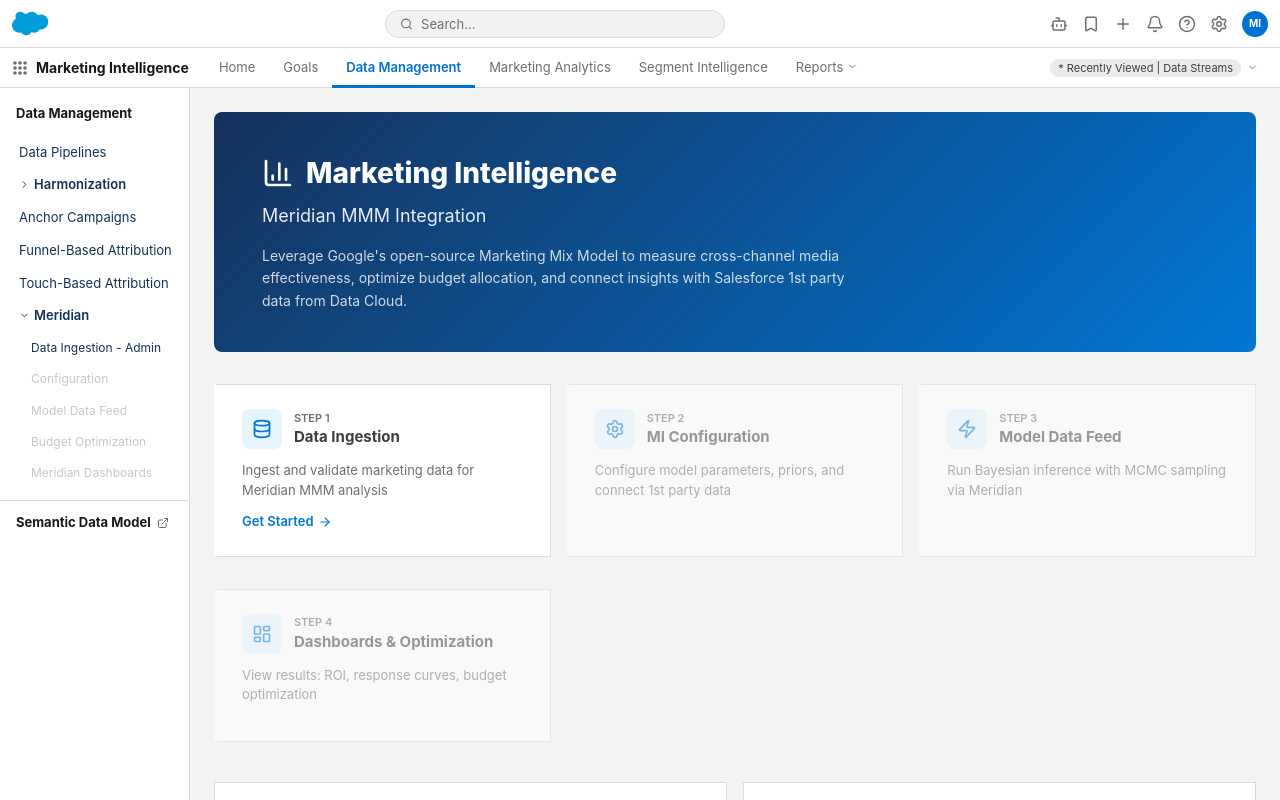
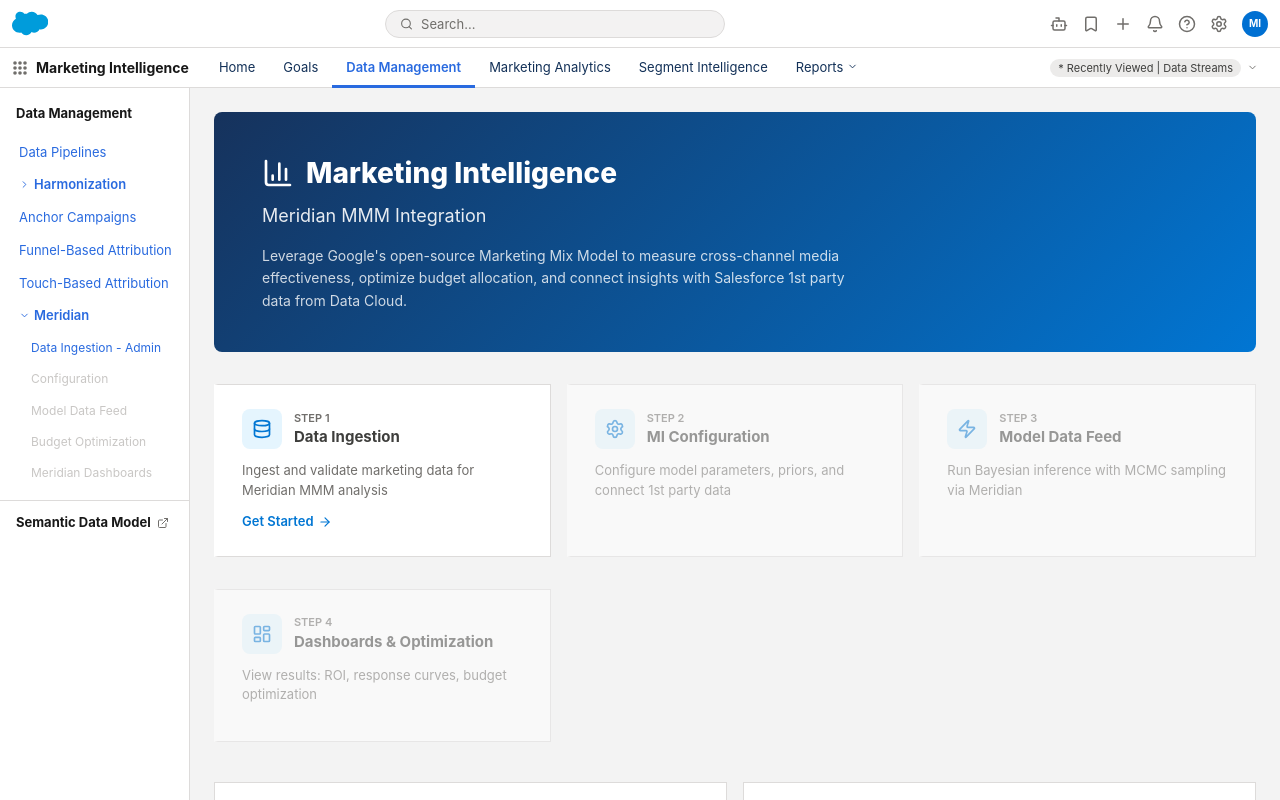
Before and after one commit to hjanowski/MI-Meridian-V1, a React (Vite) app: page / in a window 1280 px wide. Shown: the top 800 px of the page. Built offline with nearby package versions, Linux system fonts and the light colour scheme; a web font is replaced by a local one.

Commit message:
Update top nav unselected text to #133158, all left pane items to #296adf
https://claude.ai/code/session_01Wj2JixDLVbkJnFR5D4D1wz

```diff
--- a/src/index.css
+++ b/src/index.css
@@ -185,7 +185,7 @@ body {
   padding: 0 14px;
   font-size: 13px;
   font-weight: 400;
-  color: var(--slds-color-text-weak);
+  color: #133158;
   cursor: pointer;
   border: none;
   background: none;
@@ -197,13 +197,13 @@ body {
 }
 
 .slds-global-tabs__item:hover {
-  color: var(--slds-brand-primary);
+  color: #296adf;
 }
 
 .slds-global-tabs__item--active {
-  color: var(--slds-brand-primary);
+  color: #296adf;
   font-weight: 600;
-  border-bottom-color: var(--slds-brand-primary);
+  border-bottom-color: #296adf;
 }
 
 .slds-global-tabs__recently-viewed {
@@ -260,7 +260,7 @@ body {
   width: 100%;
   padding: 6px 16px;
   font-size: 13px;
-  color: #133158;
+  color: #296adf;
   text-decoration: none;
   border: none;
   background: none;
@@ -304,7 +304,7 @@ body {
   width: 100%;
   padding: 6px 16px;
   font-size: 13px;
-  color: #133158;
+  color: #296adf;
   font-weight: 600;
   border: none;
   background: none;
```
